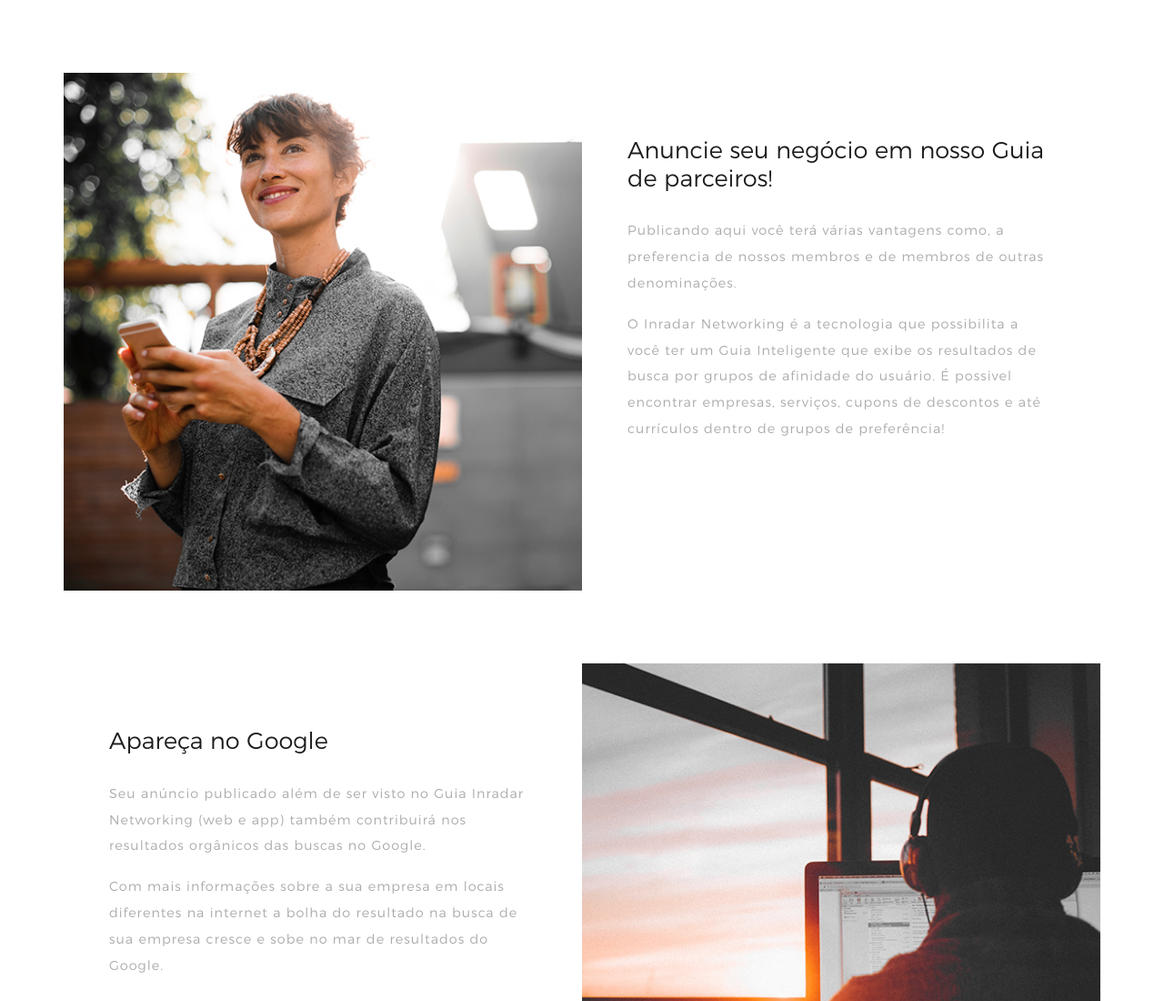
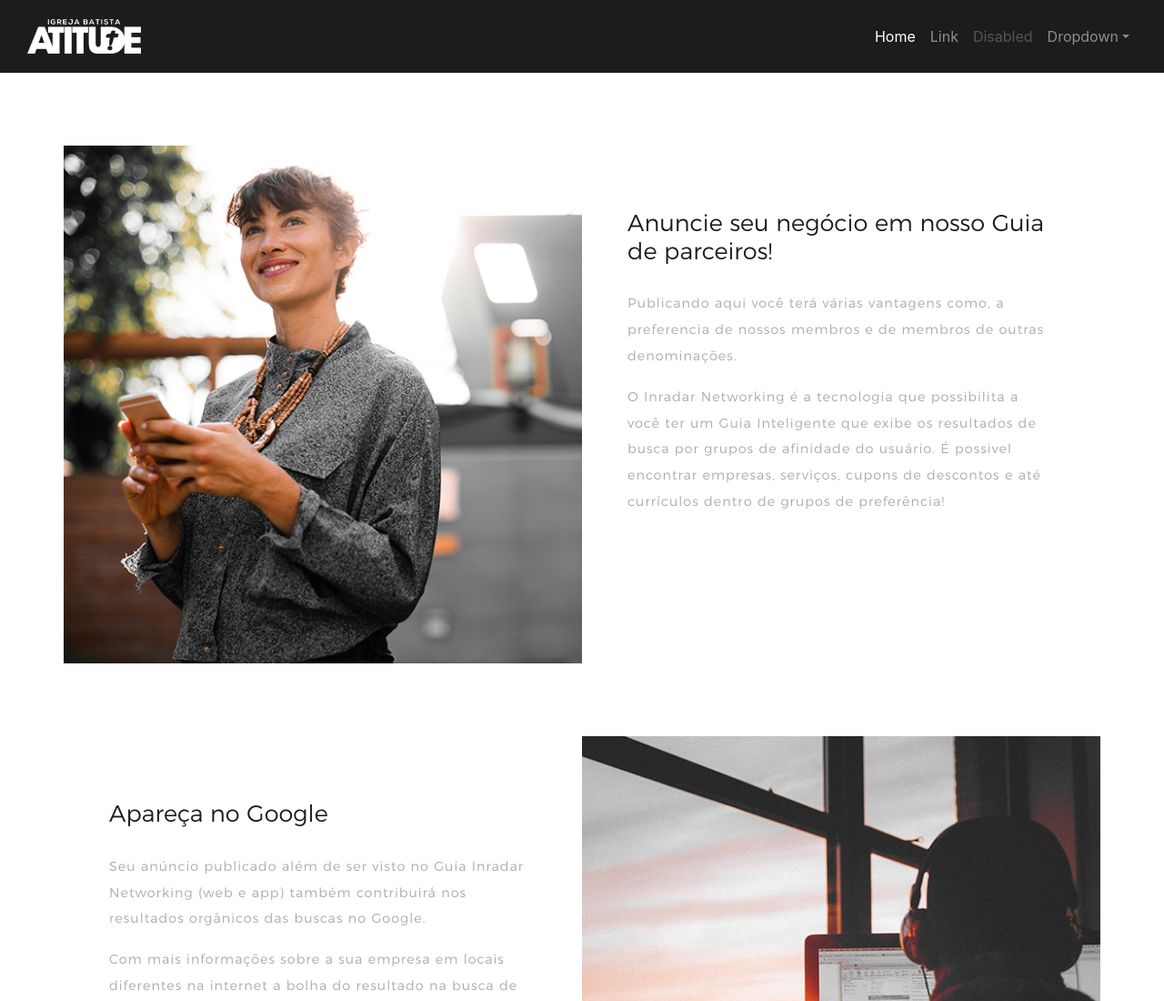
Before and after one commit to wallace2anjos/atitude-guia, a website: page src/index.html in a window 1280 px wide. Shown: the top 1100 px of the page at 91% size. Drawn offline with nearby package versions, Linux system fonts and the light colour scheme; files whose address does not match are found by name.

Commit message:
Icones e Navbar

```diff
--- a/src/index.html
+++ b/src/index.html
@@ -8,10 +8,40 @@
     <!-- Bootstrap CSS -->
     <link rel="stylesheet" href="https://stackpath.bootstrapcdn.com/bootstrap/4.2.1/css/bootstrap.min.css" integrity="sha384-GJzZqFGwb1QTTN6wy59ffF1BuGJpLSa9DkKMp0DgiMDm4iYMj70gZWKYbI706tWS" crossorigin="anonymous">
     <link rel="stylesheet" href="css/style.css">
-    <title>Hello, world!</title>
+    <title>Hello, ok</title>
   </head>
 
   <body>
+    <header>
+      <nav class="navbar navbar-expand-lg navbar-dark atitude-nav">
+          <a class="navbar-brand logo" alt="Igreja Batista Atitude" title="Igreja Batista Atitude" href="#"></a>
+          <button class="navbar-toggler" type="button" data-toggle="collapse" data-target="#navbarsExample05" aria-controls="navbarsExample05" aria-expanded="false" aria-label="Toggle navigation">
+            <span class="navbar-toggler-icon"></span>
+          </button>
+          <div class="collapse navbar-collapse" id="navbarsExample05">
+            <ul class="navbar-nav ml-auto">
+              <li class="nav-item active">
+                <a class="nav-link" href="#">Home <span class="sr-only">(current)</span></a>
+              </li>
+              <li class="nav-item">
+                <a class="nav-link" href="#">Link</a>
+              </li>
+              <li class="nav-item">
+                <a class="nav-link disabled" href="#">Disabled</a>
+              </li>
+              <li class="nav-item dropdown">
+                <a class="nav-link dropdown-toggle" href="#" id="dropdown05" data-toggle="dropdown" aria-haspopup="true" aria-expanded="false">Dropdown</a>
+                <div class="dropdown-menu" aria-labelledby="dropdown05">
+                  <a class="dropdown-item" href="#">Action</a>
+                  <a class="dropdown-item" href="#">Another action</a>
+                  <a class="dropdown-item" href="#">Something else here</a>
+                </div>
+              </li>
+
+            </ul>
+          </div>
+        </nav>
+    </header>
     <main role="main">
       <div class="container">
         <!-- Example row of columns -->
--- a/src/scss/style.scss
+++ b/src/scss/style.scss
@@ -29,6 +29,19 @@
 }
 
 body{
+    header{
+        nav.atitude-nav{
+            background-color: #1c1c1b;
+            padding: 20px 30px;
+            a.logo{
+                background: url('../img/logotipo-igrejabatistaatitude.png')no-repeat center center;
+                background-size: 125px auto;
+                display: block;
+                width: 125px;
+                height: 40px;
+            }
+        }
+    }
     main{
         margin: 80px 0;
         h1 {
```
Also changed, not shown: src/css/style.css, src/img/Bancos-01.png (added), src/img/Bancos-02.png (added), src/img/Bancos-03.png (added), src/img/Bancos-04.png (added), src/img/KIT DA MARCA - LOGOTIPO_Prancheta 1 cópia.png (added), src/img/KIT DA MARCA - LOGOTIPO_Prancheta 1.png (added), src/img/icon-midias-01-01-01.png (added), src/img/icon-midias-01-01-02.png (added), src/img/icon-midias-01-01-03.png (added), src/img/icon-midias-01-01-04.png (added), src/img/logotipo-igrejabatistaatitude.png (added), src/img/stories-atitudekidsconf-01.png (added).
